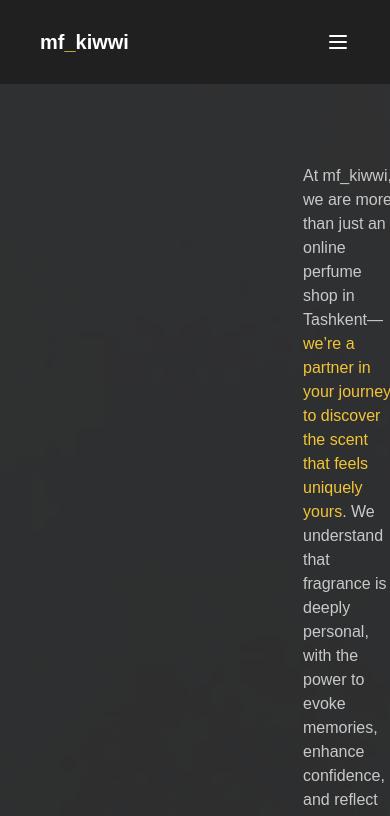
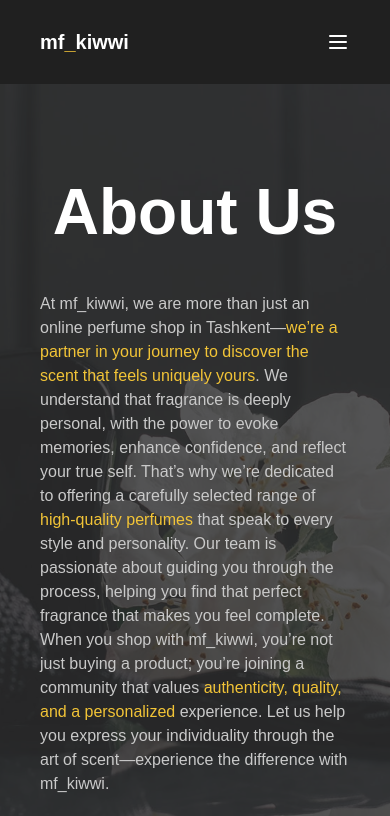
Before and after one commit to MuniS97/mf-kiwwi-project, a Next.js app: page /en/about in a window 390 px wide. Shown: the top 816 px of the page. Built offline with nearby package versions, Linux system fonts and the light colour scheme.

Commit message:
about page fixed

```diff
--- a/app/[lang]/about/page.tsx
+++ b/app/[lang]/about/page.tsx
@@ -31,9 +31,9 @@
         <div className="bg-cdarkgray">
             <section className="w-full h-full bg-[url('/images/testimonialsBg.webp')] bg-cover bg-center bg-no-repeat">
                 <div className='w-full h-full bg-csemigray'>
-                    <Container className='flex justify-between items-center gap-8 py-20'>
-                        <h2 className='text-[5em] font-bold text-white'>About Us</h2>
-                        <div className='max-w-[50%] flex flex-col justify-center items-center text-left gap-5'>
+                    <Container className='flex flex-col md:flex-row justify-between items-center gap-8 py-20'>
+                        <h2 className='text-[4em] md:text-[5em] font-bold text-white'>About Us</h2>
+                        <div className='md:max-w-[50%] flex flex-col justify-center items-center text-left gap-5'>
                             <p className='text-base text-clightgray'>At mf_kiwwi, we are more than just an online perfume shop in Tashkent—<span className='text-cgold'>we’re a partner in your journey to discover the scent that feels uniquely yours</span>. We understand that fragrance is deeply personal, with the power to evoke memories, enhance confidence, and reflect your true self. That’s why we’re dedicated to offering a carefully selected range of <span className='text-cgold'>high-quality perfumes</span> that speak to every style and personality. Our team is passionate about guiding you through the process, helping you find that perfect fragrance that makes you feel complete. When you shop with mf_kiwwi, you’re not just buying a product; you’re joining a community that values <span className='text-cgold'>authenticity, quality, and a personalized</span> experience. Let us help you express your individuality through the art of scent—experience the difference with mf_kiwwi.</p>
                         </div>
                     </Container>
--- a/components/custom/Statistics.tsx
+++ b/components/custom/Statistics.tsx
@@ -1,6 +1,7 @@
 "use client";
 
 import React, { useEffect, useRef, useState } from 'react';
+import { Container } from './Container';
 
 const Counter = ({ targetValue, plus }: { targetValue: number, plus?: string }) => {
     const [count, setCount] = useState(0);
@@ -49,7 +50,7 @@
 
 export const Statistics = () => {
     return (
-        <section className='w-full flex justify-between items-center flex-wrap gap-8 p-20 pb-40'>
+        <Container className='w-full flex justify-between items-center flex-wrap gap-8 p-20 pb-40'>
             <div className='max-md:w-full flex flex-col justify-center items-center'>
                 <Counter targetValue={13} />
                 <p className='text-lg text-clightgray'>Years of Experience</p>
@@ -66,6 +67,6 @@
                 <Counter targetValue={50} plus='+' />
                 <p className='text-lg text-clightgray'>Reviews</p>
             </div>
-        </section>
+        </Container>
     );
 };
```
